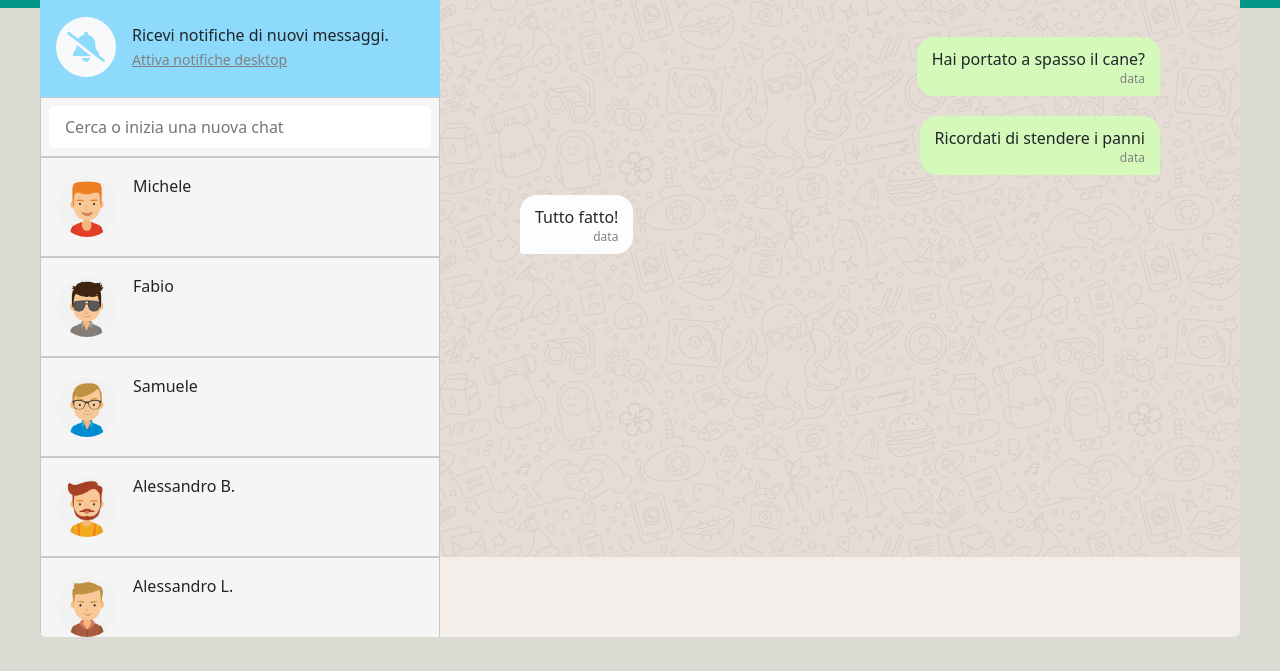
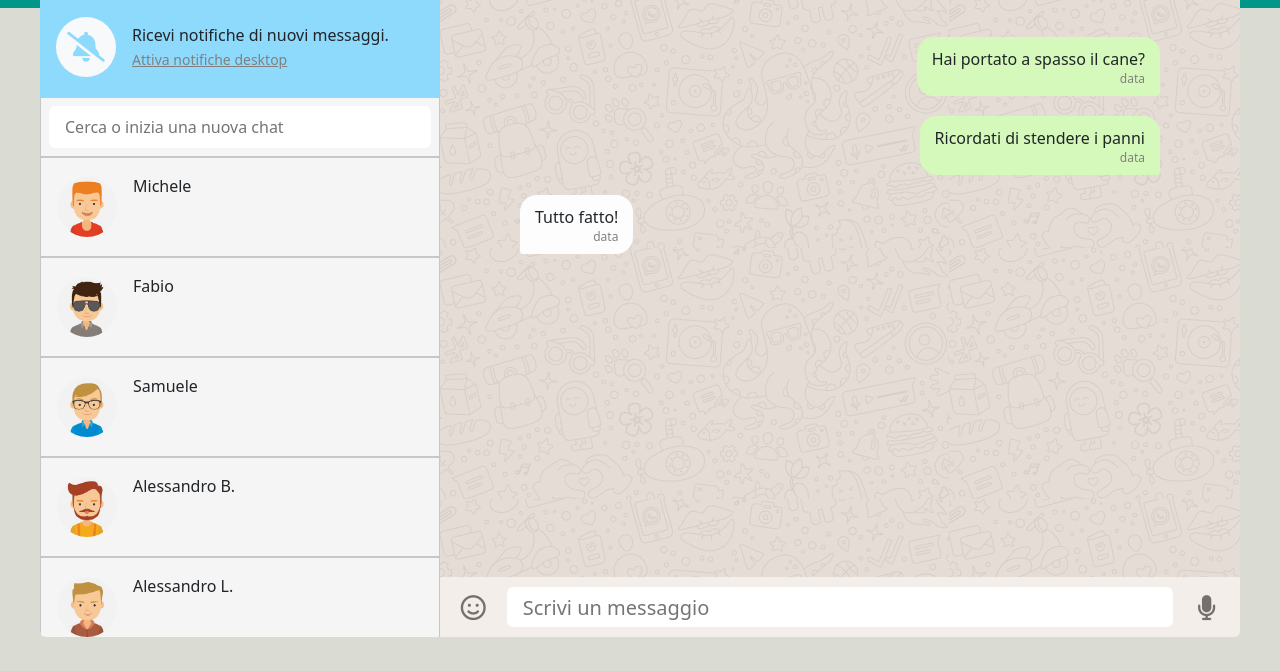
Before and after one commit to DANC0D3R/vue-boolzapp, a plain HTML site: page index.html in a window 1280 px wide. Shown: the part 133-804 px from the top of the page. Drawn offline with nearby package versions, Linux system fonts and the light colour scheme.

Commit message:
Completata Milestone 1 (aggiunto footer)

```diff
--- a/css/style.css
+++ b/css/style.css
@@ -88,6 +88,8 @@ main{
 /* Lista Chat */
 #contact-list{
     height: calc(888px - 260px);
+
+    cursor: pointer;
 }
 
 #contact-list > *.active{
@@ -102,7 +104,20 @@ main{
 }
 
 #chat-area footer{
+    font-size: 20px;
+
+    color: #76706b;
     background-color: #f3eeea;
+
+    cursor: pointer;
+}
+
+#chat-area footer i{
+    font-size: 25px;
+}
+
+#chat-area footer input{
+    height: 40px;
 }
 
 /* Messaggi */
@@ -120,6 +135,8 @@ main{
     border-radius: 17px 17px 17px 3px;
 
     background-color: #FDFDFD;
+
+    cursor: default;
 }
 
 .message.sent{
--- a/index.html
+++ b/index.html
@@ -57,9 +57,9 @@
                         <div id="contact-list ofy-auto">
                             <div class="ofy-auto" id="contact-list">
                                 <div v-for="contact in contacts" :class="{ 'active': isActive}" class="h-100px border border-secondary-subtle d-flex align-items-center p-3">
-                                    <figure class="w-60px rounded rounded-circle overflow-hidden m-0">
+                                    <div class="w-60px rounded rounded-circle overflow-hidden m-0">
                                         <img :src="`img/avatar${contact.avatar}.jpg`" class="img-fluid" :alt="contact.name">
-                                    </figure>
+                                    </div>
                                     <div class="h-100 ps-3">
                                         <span class="d-block">{{contact.name}}</span>
                                     </div>
@@ -71,9 +71,9 @@
                 <div class="col-8 position-relative" id="chat-area">
                     <header class="h-100px d-flex justify-content-between align-items-center p-3">
                         <div class="h-80px d-flex justify-content-between align-items-center" id="user-info">
-                            <figure class="w-60px rounded rounded-circle overflow-hidden m-0">
+                            <div class="w-60px rounded rounded-circle overflow-hidden m-0">
                                 <img src="img/avatar_io.jpg" class="img-fluid" alt="ProPic">
-                            </figure>
+                            </div>
                             <div class="h-100 p-3">
                                 <span class="d-block">{{user.name}}</span>
                                 <span class="text-muted fw-light">Ultimo accesso oggi alle</span>
@@ -100,7 +100,12 @@
 
                         </div>
                     </section>
-                    <footer class="h-80px position-absolute bottom-0 start-0 end-0">
+                    <footer class="h-60px d-flex align-items-center py-3 position-absolute bottom-0 start-0 end-0">
+                        <i class="fa-regular fa-face-smile col-1 text-center"></i>
+                        <div class="flex-grow-1">
+                            <input type="text" placeholder="Scrivi un messaggio" class="w-100 px-3 rounded border-0">
+                        </div>
+                        <i class="fa-solid fa-microphone col-1 text-center"></i>
 
                     </footer>
                 </div>
```
